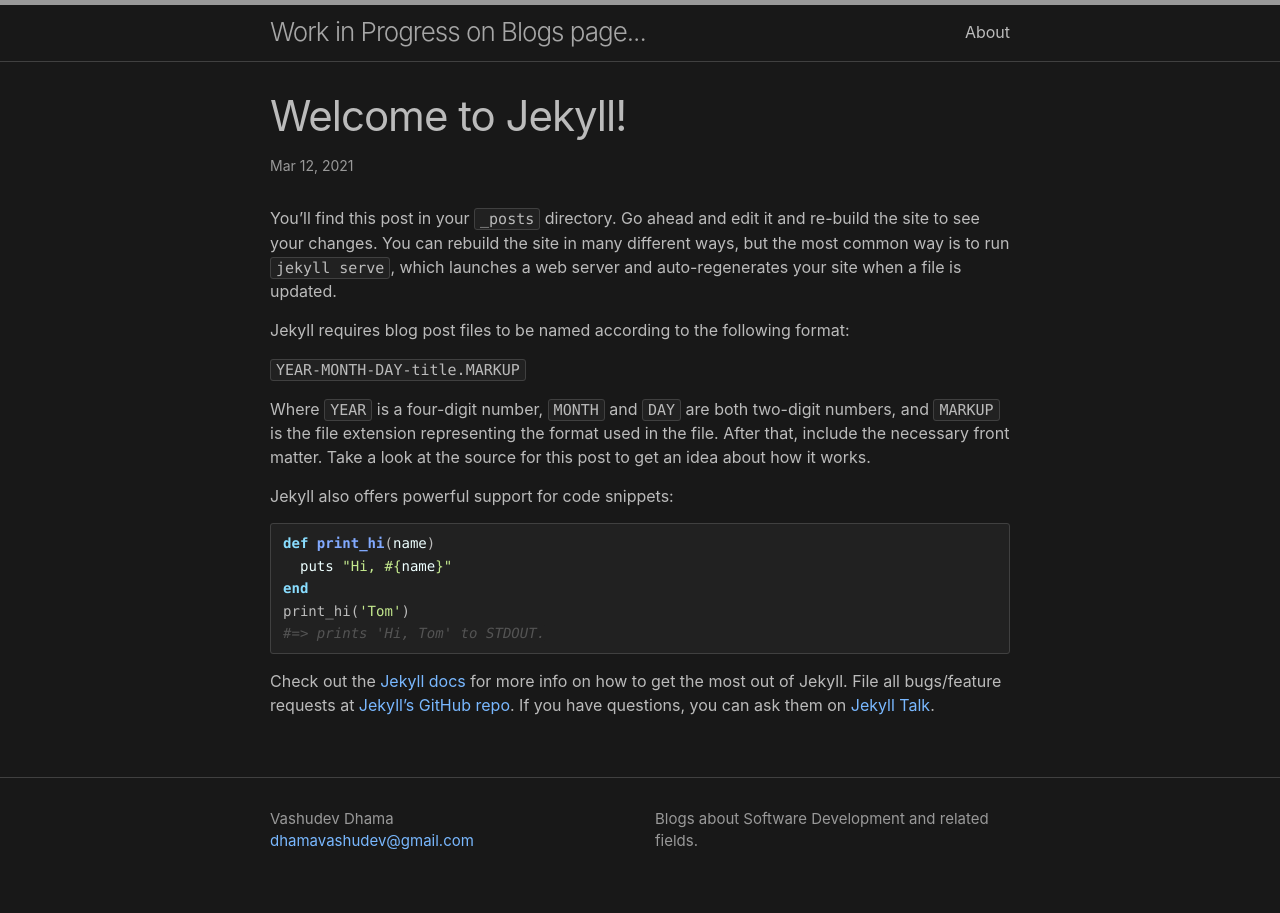
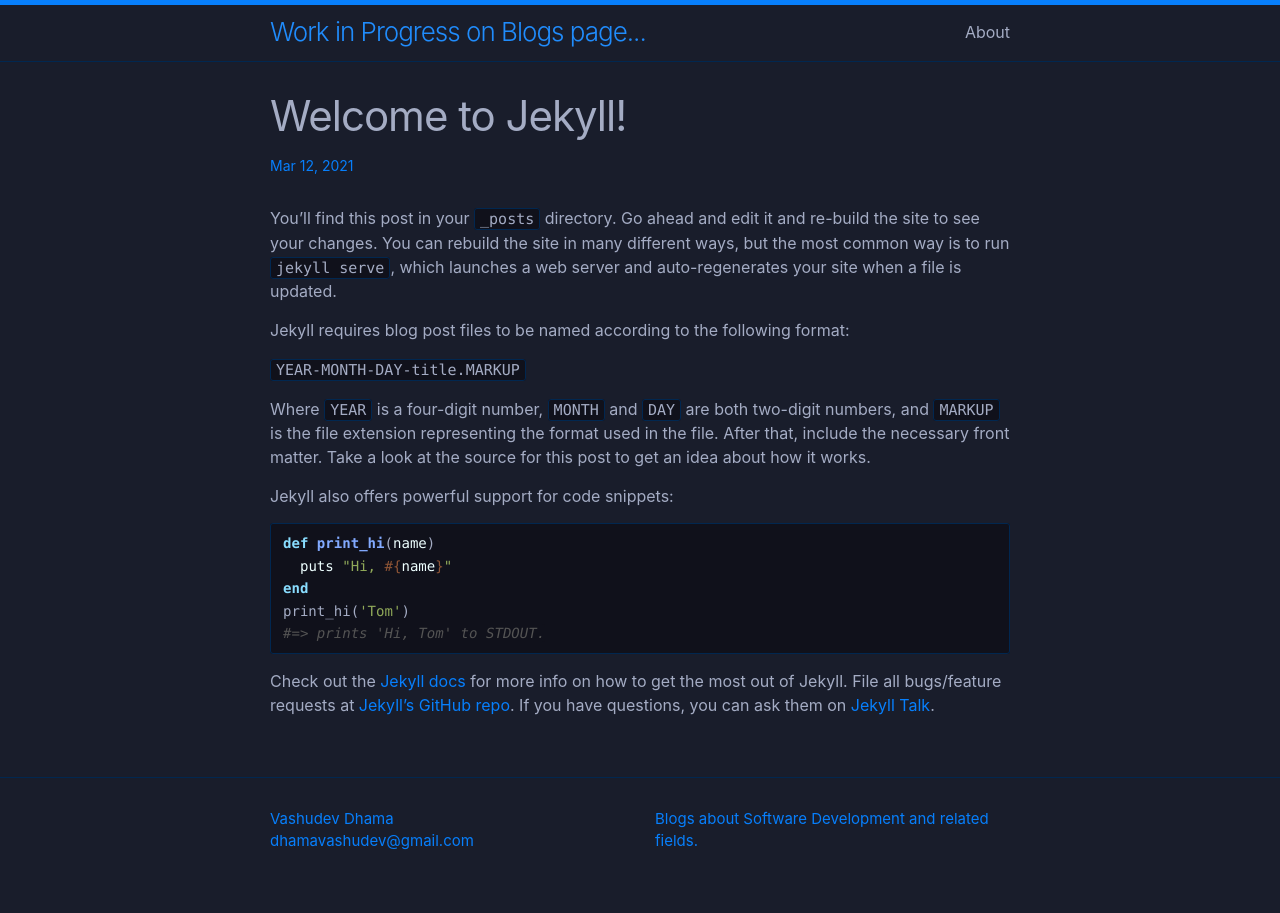
Before and after one commit to vashudevdhama/blogpage, a Jekyll site: the page built from _posts/2021-03-12-welcome-to-jekyll.markdown, in a window 1280 px wide. Built offline with Jekyll 4.4.1, drawn with Linux system fonts in a browser that asks for light colours.

Commit message:
style: code color

```diff
--- a/_sass/minima/skins/dark.scss
+++ b/_sass/minima/skins/dark.scss
@@ -1,16 +1,16 @@
 @charset "utf-8";
 
-$brand-color:           #999999 !default;
+$brand-color:           #077FFC !default; // changed
 $brand-color-light:     lighten($brand-color, 5%) !default;
 $brand-color-dark:      darken($brand-color, 35%) !default;
 
 $site-title-color:      $brand-color-light !default;
 
-$text-color:            #bbbbbb !default;
-$background-color:      #181818 !default;
-$code-background-color: #212121 !default;
+$text-color:            #A4ACC4 !default; // changed
+$background-color:      #191D2B !default; // changed
+$code-background-color: #10111B !default; // changed
 
-$link-base-color:       #79b8ff !default;
+$link-base-color:       #077FFC !default;
 $link-visited-color:    $link-base-color !default;
 $link-hover-color:      $text-color !default;
 
@@ -36,60 +36,60 @@ $table-border-color:    $border-color-01 !default;
   .c     { color: #545454; font-style: italic } // Comment
   .err   { color: #f07178; background-color: #e3d2d2 } // Error
   .k     { color: #89DDFF; font-weight: bold } // Keyword
-  .o     { font-weight: bold } // Operator
+  .o     { color: #d0d0d0; font-weight: bold } // Operator
   .cm    { color: #545454; font-style: italic } // Comment.Multiline
   .cp    { color: #545454; font-weight: bold } // Comment.Preproc
   .c1    { color: #545454; font-style: italic } // Comment.Single
   .cs    { color: #545454; font-weight: bold; font-style: italic } // Comment.Special
-  .gd    { color: #000; background-color: #fdd } // Generic.Deleted
-  .gd .x { color: #000; background-color: #faa } // Generic.Deleted.Specific
+  .gd    { color: #ac4142; background-color: #fdd } // Generic.Deleted
+  .gd .x { color: #ac4142; background-color: #faa } // Generic.Deleted.Specific
   .ge    { font-style: italic } // Generic.Emph
   .gr    { color: #f07178 } // Generic.Error
-  .gh    { color: #999 } // Generic.Heading
-  .gi    { color: #000; background-color: #dfd } // Generic.Inserted
-  .gi .x { color: #000; background-color: #afa } // Generic.Inserted.Specific
+  .gh    { color: #6a9fb5; font-weight: bold;} // Generic.Heading
+  .gi    { color: #90a959; background-color: #dfd } // Generic.Inserted
+  .gi .x { color: #90a959; background-color: #afa } // Generic.Inserted.Specific
   .go    { color: #888 } // Generic.Output
   .gp    { color: #555 } // Generic.Prompt
   .gs    { font-weight: bold } // Generic.Strong
   .gu    { color: #aaa } // Generic.Subheading
   .gt    { color: #f07178 } // Generic.Traceback
-  .kc    { font-weight: bold } // Keyword.Constant
-  .kd    { font-weight: bold } // Keyword.Declaration
-  .kp    { font-weight: bold } // Keyword.Pseudo
-  .kr    { font-weight: bold } // Keyword.Reserved
-  .kt    { color: #FFCB6B; font-weight: bold } // Keyword.Type
+  .kc    { color: #d28445; font-weight: bold } // Keyword.Constant
+  .kd    { color: #d28445; font-weight: bold } // Keyword.Declaration
+  .kp    { color: #aa759f; font-weight: bold } // Keyword.Pseudo
+  .kr    { color: #aa759f; font-weight: bold } // Keyword.Reserved
+  .kt    { color: #d28445; font-weight: bold } // Keyword.Type
   .m     { color: #F78C6C } // Literal.Number
-  .s     { color: #C3E88D } // Literal.String
-  .na    { color: #008080 } // Name.Attribute
+  .s     { color: #90a959 } // Literal.String
+  .na    { color: #6a9fb5 } // Name.Attribute
   .nb    { color: #EEFFFF } // Name.Builtin
-  .nc    { color: #FFCB6B; font-weight: bold } // Name.Class
-  .no    { color: #008080 } // Name.Constant
+  .nc    { color: #f4bf75; font-weight: bold } // Name.Class
+  .no    { color: #f4bf75 } // Name.Constant
   .ni    { color: #800080 } // Name.Entity
   .ne    { color: #900; font-weight: bold } // Name.Exception
   .nf    { color: #82AAFF; font-weight: bold } // Name.Function
-  .nn    { color: #555 } // Name.Namespace
-  .nt    { color: #FFCB6B } // Name.Tag
+  .nn    { color: #f4bf75 } // Name.Namespace
+  .nt    { color: #f4bf75 } // Name.Tag
   .nv    { color: #EEFFFF } // Name.Variable
-  .ow    { font-weight: bold } // Operator.Word
+  .ow    { color: #d0d0d0; font-weight: bold } // Operator.Word
   .w     { color: #EEFFFF } // Text.Whitespace
-  .mf    { color: #F78C6C } // Literal.Number.Float
-  .mh    { color: #F78C6C } // Literal.Number.Hex
-  .mi    { color: #F78C6C } // Literal.Number.Integer
-  .mo    { color: #F78C6C } // Literal.Number.Oct
-  .sb    { color: #C3E88D } // Literal.String.Backtick
-  .sc    { color: #C3E88D } // Literal.String.Char
-  .sd    { color: #C3E88D } // Literal.String.Doc
-  .s2    { color: #C3E88D } // Literal.String.Double
-  .se    { color: #EEFFFF } // Literal.String.Escape
-  .sh    { color: #C3E88D } // Literal.String.Heredoc
-  .si    { color: #C3E88D } // Literal.String.Interpol
-  .sx    { color: #C3E88D } // Literal.String.Other
-  .sr    { color: #C3E88D } // Literal.String.Regex
-  .s1    { color: #C3E88D } // Literal.String.Single
-  .ss    { color: #C3E88D } // Literal.String.Symbol
+  .mf    { color: #90a959 } // Literal.Number.Float
+  .mh    { color: #90a959 } // Literal.Number.Hex
+  .mi    { color: #90a959 } // Literal.Number.Integer
+  .mo    { color: #90a959 } // Literal.Number.Oct
+  .sb    { color: #90a959 } // Literal.String.Backtick
+  .sc    { color: #90a959 } // Literal.String.Char
+  .sd    { color: #90a959 } // Literal.String.Doc
+  .s2    { color: #90a959 } // Literal.String.Double
+  .se    { color: #8f5536 } // Literal.String.Escape
+  .sh    { color: #90a959 } // Literal.String.Heredoc
+  .si    { color: #8f5536 } // Literal.String.Interpol
+  .sx    { color: #90a959 } // Literal.String.Other
+  .sr    { color: #75b5aa } // Literal.String.Regex
+  .s1    { color: #90a959 } // Literal.String.Single
+  .ss    { color: #90a959 } // Literal.String.Symbol
   .bp    { color: #999 } // Name.Builtin.Pseudo
   .vc    { color: #FFCB6B } // Name.Variable.Class
   .vg    { color: #EEFFFF } // Name.Variable.Global
   .vi    { color: #EEFFFF } // Name.Variable.Instance
-  .il    { color: #F78C6C } // Literal.Number.Integer.Long
+  .il    { color: #90a959 } // Literal.Number.Integer.Long
 }
--- a/assets/css/style.scss
+++ b/assets/css/style.scss
@@ -5,3 +5,8 @@
 @import
   "minima/skins/{{ site.minima.skin | default: 'dark' }}",
   "minima/initialize";
+
+// #191D2B dark bg
+// #10111B code bg color
+// #077FFC Light blue heading
+// #A4ACC4 Gray text
```
